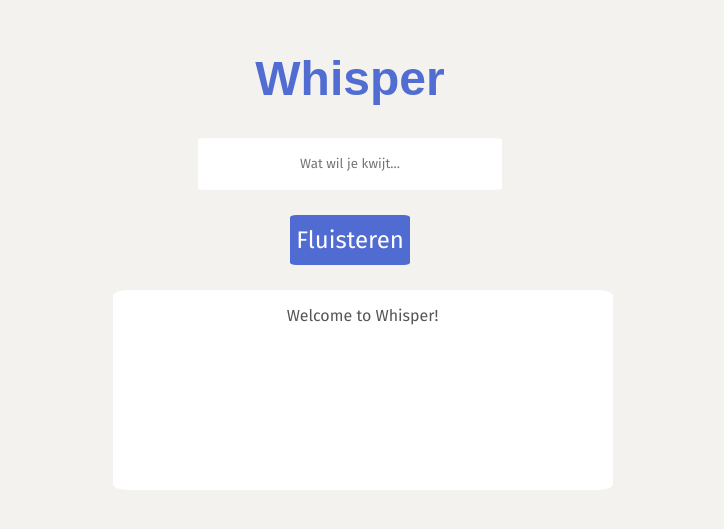
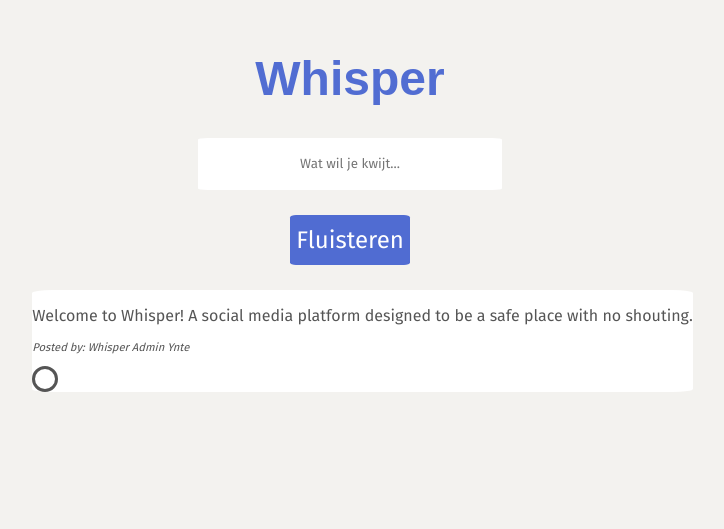
Before and after one commit to Wiardus/whisper-chat-app, a React (Create React App) app: page / in a window 1280 px wide. Shown: the part 789-1318 px from the top of the page, without its empty margins (298-1022 px from the left). Built offline with nearby package versions, Linux system fonts and the light colour scheme; a web font is replaced by a local one.

Commit message:
Added posted: by, fixed compile error and added placeholder comment icon

```diff
--- a/src/App.tsx
+++ b/src/App.tsx
@@ -1,4 +1,4 @@
-import React, { useState } from 'react';
+import { useState } from 'react';
 import AddPost from './Components/AddPost';
 import Login from './Components/Login';
 import PostList from './Components/PostList';
@@ -8,7 +8,8 @@ import './style.sass';
 // Hier kan later localstorage of andere data in staan van de posts die al zijn geplaatst
 const initialPosts: Post[] = [
   {
-    content: 'Welcome to Whisper!'
+    content: 'Welcome to Whisper! A social media platform designed to be a safe place with no shouting.',
+    user: 'Whisper Admin'
   }
 ]
 
--- a/src/Components/AddPost.tsx
+++ b/src/Components/AddPost.tsx
@@ -1,4 +1,4 @@
-import React, { useState } from 'react';
+import { useState } from 'react';
 
 interface Props {
     addPost: AddPost
--- a/src/Components/Login.tsx
+++ b/src/Components/Login.tsx
@@ -6,7 +6,7 @@ interface Props {
     isLoggedIn: boolean
 }
 
-let user = {
+export let user = {
     // moet nog verbonden worden met props van een create account component
     username: 'Ynte',
     password: '123'
--- a/src/Components/Post.tsx
+++ b/src/Components/Post.tsx
@@ -1,3 +1,4 @@
+import { user} from "./Login"
 
 
 interface Props {
@@ -8,7 +9,8 @@ const Post = ({post}: Props) => {
     return (
         <div className="postContainer">
             <p id="post">{post.content}</p>
-
+            <p id="byUser">Posted by: {post.user} {user.username}</p>
+            <div className="comment"></div>
         </div>
 
     )
--- a/src/style.sass
+++ b/src/style.sass
@@ -28,6 +28,8 @@ body
     font-size: 1.5em
     cursor: pointer
 
+    &:hover
+      opacity: 75%
 
 h1
   color: $main-light-blue
@@ -72,8 +74,9 @@ h1
 
 .postContainer
   background: #ffffff
-  width: 500px
-  height: 200px
+  width: auto
+  height: auto
+  min-width: 250px
   margin: 25px 0 0 25px
   border-radius: 3%
 
@@ -96,3 +99,18 @@ h1
   left: 25px
   position: absolute
   cursor: pointer
+
+#byUser
+  font-style: italic
+  font-size: 70%
+  text-align: left
+
+.comment
+  //position: absolute
+  width: 20px
+  height: 20px
+  background: black
+  border-radius: 50%
+  background: inherit
+  cursor: pointer
+  border-style: solid
--- a/src/types.d.ts
+++ b/src/types.d.ts
@@ -1,5 +1,6 @@
 interface Post {
     content: string
+    user?: string
     //comments: string[]
     //likes: number
 }
```
